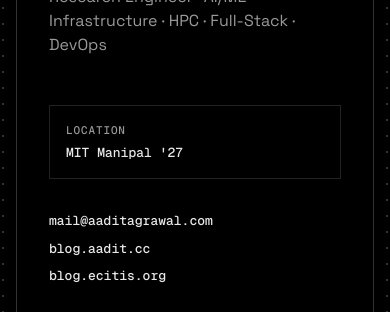
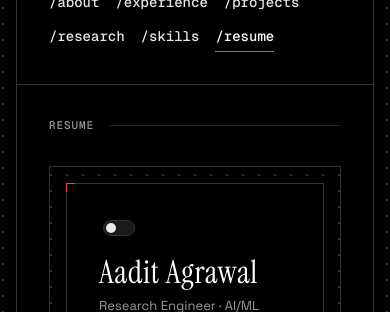
Before and after one commit to aaditagrawal/landingpage, an Astro site: page /resume in a window 390 px wide. Shown: the part 192-504 px from the top of the page. Built offline with nearby package versions, Linux system fonts and the light colour scheme; Astro itself is replaced by a stand-in of ours; a web font is replaced by a local one.

Commit message:
:octocat: mobile rendering astro view transitions

```diff
--- a/src/layouts/Layout.astro
+++ b/src/layouts/Layout.astro
@@ -1,9 +1,13 @@
 ---
+import { ClientRouter } from 'astro:transitions';
+
 interface Props {
 	title: string;
 }
 
 const { title } = Astro.props;
+const currentPath = Astro.url.pathname;
+const isHome = currentPath === '/' || currentPath === '/index.html';
 ---
 
 <!doctype html>
@@ -17,6 +21,7 @@ const { title } = Astro.props;
 		<link rel="icon" type="image/svg+xml" href="/favicon.svg" />
 		<meta name="generator" content={Astro.generator} />
 		<title>{title}</title>
+		<ClientRouter />
 
 		<!-- Resource Hints -->
 		<link rel="dns-prefetch" href="https://fonts.googleapis.com" />
@@ -31,7 +36,7 @@ const { title } = Astro.props;
 	</head>
 	<body class="dot-grid">
 		<div class="site-wrapper">
-			<div class="left-panel">
+			<div class:list={["left-panel", { "left-panel--compact": !isHome }]}>
 				<header class="header">
 					<div class="header-top">
 						<button class="theme-toggle" id="theme-toggle" aria-label="Toggle theme">
@@ -41,11 +46,12 @@ const { title } = Astro.props;
 						</button>
 					</div>
 
-					<div class="hero">
-						<h1 class="font-serif-name">Aadit Agrawal</h1>
-						<p class="subtitle">Research Engineer · AI/ML Infrastructure · HPC · Full-Stack · DevOps</p>
+					<div class="hero" transition:name="hero">
+						<h1 class="font-serif-name" transition:name="site-name">Aadit Agrawal</h1>
+						<p class="subtitle" transition:name="subtitle">Research Engineer · AI/ML Infrastructure · HPC · Full-Stack · DevOps</p>
 					</div>
 
+					<div class="header-details" transition:name="header-details">
 						<div class="status-grid">
 							<div class="status-item">
 								<span class="label-text">LOCATION</span>
@@ -70,20 +76,21 @@ const { title } = Astro.props;
 								<svg width="20" height="20" viewBox="0 0 24 24" fill="none" stroke="currentColor" stroke-width="1.5" stroke-linecap="round" stroke-linejoin="round"><path d="M16 8a6 6 0 0 1 6 6v7h-4v-7a2 2 0 0 0-2-2 2 2 0 0 0-2 2v7h-4v-7a6 6 0 0 1 6-6z"></path><rect x="2" y="9" width="4" height="12"></rect><circle cx="4" cy="4" r="2"></circle></svg>
 							</a>
 						</div>
+					</div>
 
-					<nav class="nav-links vertical">
-						<a href="/" class="nav-link font-mono">/about</a>
-						<a href="/experience" class="nav-link font-mono">/experience</a>
-						<a href="/projects" class="nav-link font-mono">/projects</a>
-						<a href="/research" class="nav-link font-mono">/research</a>
-						<a href="/skills" class="nav-link font-mono">/skills</a>
-						<a href="/resume" class="nav-link font-mono">/resume</a>
+					<nav class="nav-links vertical" transition:name="nav">
+						<a href="/" class:list={["nav-link", "font-mono", { active: isHome }]}>/about</a>
+						<a href="/experience" class:list={["nav-link", "font-mono", { active: currentPath.startsWith('/experience') }]}>/experience</a>
+						<a href="/projects" class:list={["nav-link", "font-mono", { active: currentPath.startsWith('/projects') }]}>/projects</a>
+						<a href="/research" class:list={["nav-link", "font-mono", { active: currentPath.startsWith('/research') }]}>/research</a>
+						<a href="/skills" class:list={["nav-link", "font-mono", { active: currentPath.startsWith('/skills') }]}>/skills</a>
+						<a href="/resume" class:list={["nav-link", "font-mono", { active: currentPath.startsWith('/resume') }]}>/resume</a>
 					</nav>
 				</header>
 			</div>
 
 			<div class="right-panel">
-				<main class="content">
+				<main class="content" transition:animate="fade">
 					<slot />
 				</main>
 			</div>
@@ -620,6 +627,13 @@ const { title } = Astro.props;
 		padding-top: var(--space-md);
 	}
 
+	/* Active nav link */
+	.nav-link.active {
+		color: var(--text-display);
+		border-bottom-color: var(--accent);
+	}
+
+	/* Compact header on subpages (mobile only) */
 	@media (max-width: 1023px) {
 		body {
 			padding: var(--space-md);
@@ -627,6 +641,34 @@ const { title } = Astro.props;
 
 		.site-wrapper {
 			min-height: calc(100vh - (var(--space-md) * 2));
+		}
+
+		.left-panel--compact .header-top {
+			margin-bottom: var(--space-md);
+		}
+
+		.left-panel--compact .hero {
+			margin-bottom: var(--space-md);
+		}
+
+		.left-panel--compact h1 {
+			font-size: var(--space-xl);
+		}
+
+		.left-panel--compact .subtitle {
+			font-size: 13px;
+		}
+
+		.left-panel--compact .header-details {
+			display: none;
+		}
+
+		.left-panel--compact .nav-links.vertical {
+			flex-direction: row;
+			flex-wrap: wrap;
+			gap: var(--space-sm) var(--space-md);
+			padding-top: 0;
+			margin-top: 0;
 		}
 	}
 
```
Lines whose indentation alone changed are shown as unchanged.
